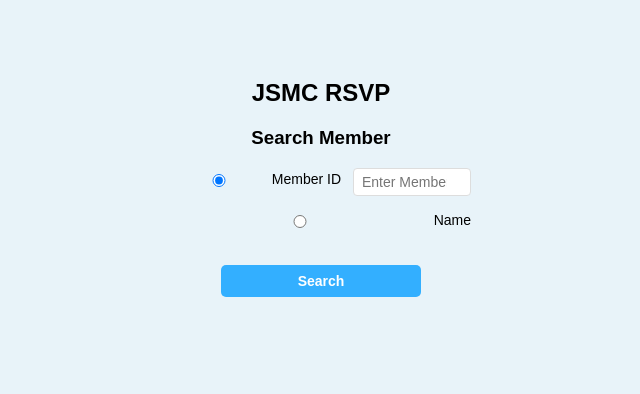
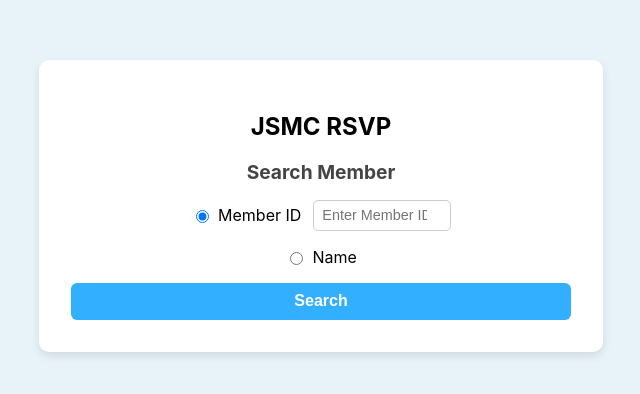
Before and after one commit to jsmcrsvp/RSVP, a React (Create React App) app in the folder frontend/: page / in a window 1280 px wide. Shown: the part 210-604 px from the top of the page, without its empty margins (319-959 px from the left). Built offline with nearby package versions, Linux system fonts and the light colour scheme; no server answers.

Commit message:
Sept032025

```diff
--- a/frontend/src/components/SubmitForm.js
+++ b/frontend/src/components/SubmitForm.js
@@ -19,10 +19,7 @@ function SubmitForm() {
     try {
       setIsLoading(true);
       const payload =
-        searchMode === "memberId"
-          ? { memberId }
-          : { name, houseNumber };
-
+        searchMode === "memberId" ? { memberId } : { name, houseNumber };
       const data = await searchMember(payload);
       setResult(data);
     } catch (err) {
@@ -33,6 +30,7 @@ function SubmitForm() {
   };
 
   return (
+    <div className="page-wrapper">
       <div className="search-container">
         <h2>JSMC RSVP</h2>
         <h3>Search Member</h3>
@@ -84,7 +82,6 @@ function SubmitForm() {
                   placeholder="Name"
                   required
                 />
-              <label> & House # </label>
                 <input
                   type="text"
                   className="small-input"
@@ -124,221 +121,8 @@ function SubmitForm() {
           </div>
         )}
       </div>
-  );
-}
-
-export default SubmitForm;
-
-
-/* =============== Working 090325 ====11;45am =========
-import React, { useState } from "react";
-import { searchMember } from "../api";
-import "../styles/SubmitForm.css";
-
-function SubmitForm() {
-  const [searchType, setSearchType] = useState("id"); // "id" or "name"
-  const [memberId, setMemberId] = useState("");
-  const [name, setName] = useState("");
-  const [houseNumber, setHouseNumber] = useState("");
-  const [error, setError] = useState("");
-  const [isLoading, setIsLoading] = useState(false);
-  const [result, setResult] = useState(null);
-
-  const handleSubmit = async (e) => {
-    e.preventDefault();
-    setError("");
-    setResult(null);
-
-    try {
-      setIsLoading(true);
-      let payload = {};
-
-      if (searchType === "id") {
-        if (!memberId) return setError("Member ID is required.");
-        payload = { memberId };
-      } else {
-        if (!name || !houseNumber) return setError("Name and House Number are required.");
-        payload = { name, houseNumber };
-      }
-
-      console.log("✅ Searching:", payload);
-      const data = await searchMember(payload);
-
-      setResult(data);
-      localStorage.setItem("name", data.name);
-
-    } catch (err) {
-      setError(err.message);
-    } finally {
-      setIsLoading(false);
-    }
-  };
-
-  return (
-    <div className="login-container">
-      <div className="top-half">
-        <h2>JSMC</h2>
-        <h3>Submit RSVP</h3>
-      </div>
-
-      <div className="input-half">
-        {error && <p className="error-message">{error}</p>}
-
-        <div className="form-group">
-          <label>
-            <input
-              type="radio"
-              value="id"
-              checked={searchType === "id"}
-              onChange={() => setSearchType("id")}
-            />
-            Search by Member ID
-          </label>
-          <label style={{ marginLeft: "1rem" }}>
-            <input
-              type="radio"
-              value="name"
-              checked={searchType === "name"}
-              onChange={() => setSearchType("name")}
-            />
-            Search by Name + House Number
-          </label>
-        </div>
-
-        <form onSubmit={handleSubmit}>
-          {searchType === "id" && (
-            <div className="form-group">
-              <label>Member ID:</label>
-              <input
-                type="number"
-                value={memberId}
-                onChange={(e) => setMemberId(e.target.value)}
-                autoFocus
-              />
-            </div>
-          )}
-
-          {searchType === "name" && (
-            <>
-              <div className="form-group">
-                <label>Name:</label>
-                <input
-                  type="text"
-                  value={name}
-                  onChange={(e) => setName(e.target.value)}
-                />
-              </div>
-              <div className="form-group">
-                <label>House Number:</label>
-                <input
-                  type="text"
-                  value={houseNumber}
-                  onChange={(e) => setHouseNumber(e.target.value)}
-                />
-              </div>
-            </>
-          )}
-
-          <button className="button" type="submit" disabled={isLoading}>
-            {isLoading ? "Searching..." : "Search"}
-          </button>
-        </form>
-
-        {result && (
-        <div className="table-wrapper">
-            <table className="result-table">
-            <thead>
-                <tr>
-                <th>Name</th>
-                <th>Address</th>
-                <th>Phone</th>
-                </tr>
-            </thead>
-            <tbody>
-                <tr>
-                <td data-label="Name">{result.name}</td>
-                <td data-label="Address">{result.address}</td>
-                <td data-label="Phone">{result.phone}</td>
-                </tr>
-            </tbody>
-            </table>
-        </div>
-        )}
-      </div>
     </div>
   );
 }
 
 export default SubmitForm;
-*/
-
-/* ================ Working 090225 ======================
-import React, { useState } from "react";
-import { useNavigate } from "react-router-dom";
-import { searchMember } from "../api";
-import "../styles/SubmitForm.css";
-
-function SubmitForm() {
-  const [memberId, setMemberId] = useState("");
-  const [error, setError] = useState("");
-  const [isLoading, setIsLoading] = useState(false);
-  const navigate = useNavigate();
-
-  const handleSubmit = async (e) => {
-    e.preventDefault();
-    setError("");
-
-    if (!memberId) {
-      setError("Member ID is required.");
-      return;
-    }
-
-    try {
-      setIsLoading(true);
-      console.log("✅ Member Search:", memberId);
-      const data = await searchMember(memberId);
-
-      // save info locally if needed
-      localStorage.setItem("name", data.name);
-      console.log("✅ Member found:", data);
-
-      // optionally navigate
-      // navigate("/somepage");
-
-    } catch (err) {
-      setError(err.message);
-    } finally {
-      setIsLoading(false);
-    }
-  };
-
-  return (
-    <div className="login-container">
-      <div className="top-half">
-        <h2>JSMC RSVP</h2>
-        <h3>Submit RSVP</h3>
-      </div>
-      <div className="input-half">
-        {error && <p className="error-message">{error}</p>}
-        <form onSubmit={handleSubmit}>
-          <div className="form-group">
-            <label>Member ID:</label>
-            <input
-              type="number"
-              value={memberId}
-              onChange={(e) => setMemberId(e.target.value)}
-              required
-              autoFocus
-            />
-          </div>
-          <button className="button" type="submit" disabled={isLoading}>
-            {isLoading ? "Searching..." : "Search"}
-          </button>
-        </form>
-      </div>
-    </div>
-  );
-}
-
-export default SubmitForm;
-*/
--- a/frontend/src/styles/SubmitForm.css
+++ b/frontend/src/styles/SubmitForm.css
@@ -1,118 +1,45 @@
-/* Resetting margin and padding */
-body {
-    margin: 0;
-    padding: 0;
-    height: 100vh;
-    font-family: Arial, sans-serif;
-    background-color: #e8f3f9;
-    display: flex;
-    justify-content: center;
-    align-items: center;
+/* Full page wrapper for vertical + horizontal centering */
+.page-wrapper {
+  display: flex;
+  justify-content: center;
+  align-items: center;
+  min-height: 100vh;         /* full screen height */
+  background-color: #e8f3f9;
+  padding: 1rem;
 }
 
 /* Container Styling */
-.login-container {
-    display: flex;
-    flex-direction: column;
-    justify-content: center;
-    align-items: center;
-    background-color: #e4fde5;
-    width: 100%;
-    max-width: 400px;
-    padding: 25px;
-    border-radius: 8px;
-    box-shadow: 0 4px 6px rgba(0, 0, 0, 0.1);
+.search-container {
+  background: #ffffff;
+  padding: 2rem;
+  border-radius: 10px;
+  box-shadow: 0 4px 8px rgba(0, 0, 0, 0.1);
+  width: 100%;
+  max-width: 500px;
+  text-align: center;
 }
 
-/* Top section styling */
-.top-half {
-    width: 100%;
-    text-align: center;
-    margin-bottom: 15px;
+h2 {
+  margin-bottom: 0.5rem;
+  font-size: 1.5rem;
 }
 
-/* Input section styling */
-.input-half {
-    width: 100%;
-    display: flex;
-    flex-direction: column;
-    align-items: center;
+h3 {
+  margin-bottom: 1rem;
+  font-size: 1.2rem;
+  color: #444;
+}
+
+.error-message {
+  color: red;
+  margin-bottom: 1rem;
 }
 
 /* Form Styling */
-form {
-    display: flex;
-    flex-direction: column;
-    align-items: center;
-    width: 100%;
-}
-
-/* Form Group */
-.form-group {
-    display: flex;
-    flex-direction: column;
-    align-items: center;
-    width: 100%;
-    max-width: 300px;
-    margin-bottom: 12px;
-}
-
-label {
-    font-size: 14px;
-    margin-bottom: 5px;
-    text-align: left;
-    width: 100%;
-}
-
-input {
-    padding: 10px;
-    width: 100%;
-    max-width: 250px;
-    border: 1px solid #ddd;
-    border-radius: 4px;
-    font-size: 14px;
-}
-
-/* Error Message */
-.error-message {
-    color: red;
-    font-size: 14px;
-    text-align: center;
-    margin-bottom: 10px;
-}
-
-/* Button Styling */
-.button {
-    background: #33afff;
-    color: white;
-    border: none;
-    padding: 10px;
-    border-radius: 5px;
-    cursor: pointer;
-    font-size: 14px;
-    font-weight: bold;
-    width: 100%;
-    max-width: 200px;
-    text-align: center;
-    margin-top: 10px;
-}
-
-.button:hover {
-    background-color: #1e8ae5;
-}
-/* ================================================ */
-.search-container {
-  max-width: 1500px;
-  margin: 0 auto;
-  padding: 1rem;
-  text-align: center;
-}
-
 .search-form {
   display: flex;
   flex-direction: column;
   gap: 1rem;
-  margin-bottom: 1.5rem;
 }
 
 .form-row {
@@ -120,15 +47,14 @@ input {
   align-items: center;
   justify-content: center;
   gap: 0.75rem;
-  flex-wrap: nowrap;   /* ❌ prevent breaking into 2 lines */
-  min-width: 300px;    /* ✅ ensure enough space */
+  flex-wrap: wrap;
 }
 
 .radio-label {
   display: flex;
-  align-items: left;
+  align-items: center;
   gap: 0.4rem;
-  white-space: nowrap; /* ✅ keep radio + label together */
+  white-space: nowrap;
 }
 
 .inline-fields {
@@ -137,30 +63,44 @@ input {
 }
 
 .small-input {
-  width: 100px;     /* ✅ slightly smaller so it fits */
-  padding: 0.3rem 0.5rem;
+  width: 120px;
+  padding: 0.4rem 0.5rem;
+  border: 1px solid #ccc;
+  border-radius: 5px;
+  font-size: 0.9rem;
 }
 
 .button {
-  margin-top: 1rem;
-  padding: 0.5rem 1rem;
+  background: #33afff;
+  color: white;
+  border: none;
+  padding: 0.6rem;
+  border-radius: 6px;
   cursor: pointer;
+  font-size: 1rem;
+  font-weight: bold;
+  transition: background 0.2s;
 }
 
+.button:hover {
+  background: #1e8ae5;
+}
+
+/* Results Table */
 .result-table-wrapper {
+  margin-top: 1.5rem;
   overflow-x: auto;
 }
 
 .result-table {
   width: 100%;
   border-collapse: collapse;
-  margin-top: 1rem;
 }
 
 .result-table th,
 .result-table td {
   border: 1px solid #ccc;
-  padding: 0.5rem;
+  padding: 0.6rem;
   text-align: left;
 }
 
@@ -172,110 +112,14 @@ input {
   white-space: nowrap;
 }
 
-/* ================================================
-.table-wrapper {
-  width: 100%;
-  overflow-x: auto;
-  margin-top: 1rem;
-}
-
-.result-table {
-  width: 100%;
-  border-collapse: collapse;
-  font-size: 0.95rem;
-}
-
-.result-table th,
-.result-table td {
-  border: 1px solid #ccc;
-  padding: 8px 12px;
-  text-align: left;
-}
-
-.result-table th {
-  background-color: #f4f6f8;
-  font-weight: bold;
-}
-*/
-
-/* --- Responsive (Mobile First) --- */
-@media screen and (max-width: 600px) {
-  .result-table thead {
-    display: none; /* hide headers */
-  }
-
-  .result-table tr {
-    display: block;
-    margin-bottom: 1rem;
-    border: 1px solid #ddd;
-    border-radius: 6px;
-    background: #fff;
-    box-shadow: 0 1px 3px rgba(0,0,0,0.1);
-  }
-
-  .result-table td {
-    display: flex;
-    justify-content: space-between;
-    align-items: center;
-    padding: 10px;
-    border: none;
-    border-bottom: 1px solid #eee;
-  }
-
-  .result-table td:last-child {
-    border-bottom: none;
-  }
-
-  .result-table td::before {
-    content: attr(data-label);
-    font-weight: bold;
-    margin-right: 8px;
-    color: #333;
-  }
-}
-/* ================================================ */
-
-/* Responsive adjustments */
-@media (max-width: 680px) { /* 580px to 680px */
-    .login-container {
-        width: 100%; /* 95% to 100% */
-        padding: 15px;
-    }
-
-    h2 {
-        font-size: 16px;
-    }
-
-    h3 {
-        font-size: 14px; /* added to test */
-    }
-
-    input {
-        padding: 10px; /* added to test */
-        font-size: 12px;
-        max-width: 200px;
-    }
-
-    .button {
-        font-size: 12px;
-        max-width: 160px;
-        padding: 6px;
-    }
-}
-
-/* ✅ On small screens allow wrapping again */
+/* Mobile adjustments */
 @media (max-width: 480px) {
-  .form-row {
-    flex-wrap: wrap;
-    justify-content: flex-start;
-  }
-
-  .small-input {
-    width: 100%;  /* inputs stack on mobile */
-  }
-
   .inline-fields {
     flex-direction: column;
     width: 100%;
   }
+
+  .small-input {
+    width: 100%;
+  }
 }
```
Also changed, not shown: 1 other file (tests, documents, lock files or other folders). Lines whose indentation alone changed are shown as unchanged.
